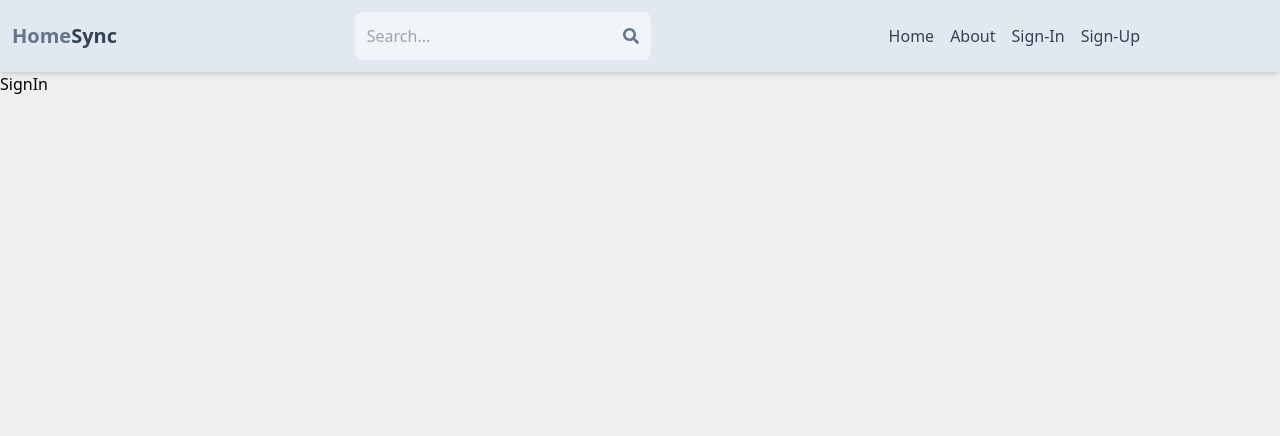
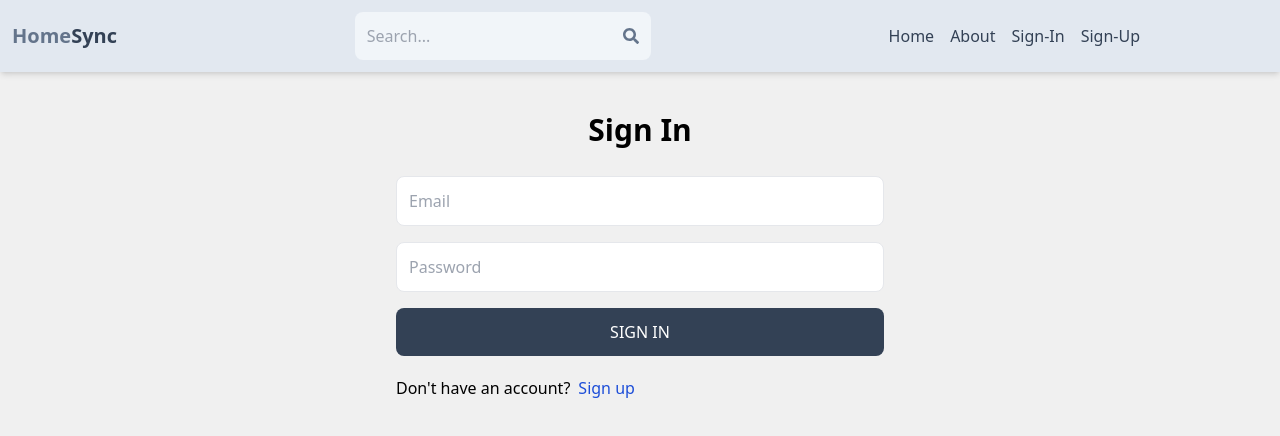
Before and after one commit to plam1216/home-sync, a React (Vite) app in the folder client/: page /sign-in in a window 1280 px wide. Shown: the top 436 px of the page. Built offline with nearby package versions, Linux system fonts and the light colour scheme.

Commit message:
complete signin page

```diff
--- a/client/src/Pages/SignIn.jsx
+++ b/client/src/Pages/SignIn.jsx
@@ -1,8 +1,77 @@
 import React from 'react'
+import { useState } from 'react'
+import { Link, useNavigate } from 'react-router-dom'
 
 const SignIn = () => {
+  const [formData, setFormData] = useState({})
+  const [error, setError] = useState(null)
+  const [loading, setLoading] = useState(false)
+
+  // redirect
+  const navigate = useNavigate()
+
+  const handleChange = (event) => {
+    // spread form data, assign value to id
+    setFormData({
+      ...formData, [event.target.id]: event.target.value
+    })
+  }
+
+  const handleSubmit = async (event) => {
+    // stop page from refreshing after submit
+    event.preventDefault()
+    try {
+      setLoading(true)
+
+      // create user in backend
+      const res = await fetch('/api/auth/signin', {
+        method: 'POST',
+        headers: {
+          'Content-Type': 'application/json',
+        },
+        body: JSON.stringify(formData),
+      })
+
+      const data = await res.json()
+      console.log('signin data', data)
+
+      // if user already exists
+      if (data.success === false) {
+        console.log('message', data.message)
+        setLoading(false)
+        setError(data.message)
+        return
+      }
+
+      // if user doesn't exist; create user and redirect to sign-in
+      setLoading(false)
+      setError(null)
+      navigate('/')
+    } catch (err) {
+      setLoading(false)
+      setError(err.message)
+    }
+  }
+
   return (
-    <div>SignIn</div>
+    <div className='p-3 max-w-lg mx-auto'>
+      <h1 className='text-3xl text-center font-semibold my-7'>Sign In</h1>
+
+      <form className='flex flex-col gap-4' onSubmit={handleSubmit}>
+        <input type='email' placeholder='Email' className='border p-3 rounded-lg' id='email' onChange={handleChange} />
+        <input type='password' placeholder='Password' className='border p-3 rounded-lg' id='password' onChange={handleChange} />
+        <button disabled={loading} className='bg-slate-700 text-white p-3 rounded-lg uppercase hover hover:opacity-90 disabled:opacity-50'>Sign In</button>
+      </form>
+
+      <div className='flex gap-2 mt-5'>
+        <p>Don't have an account?</p>
+        <Link to={'/sign-up'}>
+          <span className='text-blue-700'>
+            Sign up
+          </span>
+        </Link>
+      </div>
+    </div>
   )
 }
 
```
